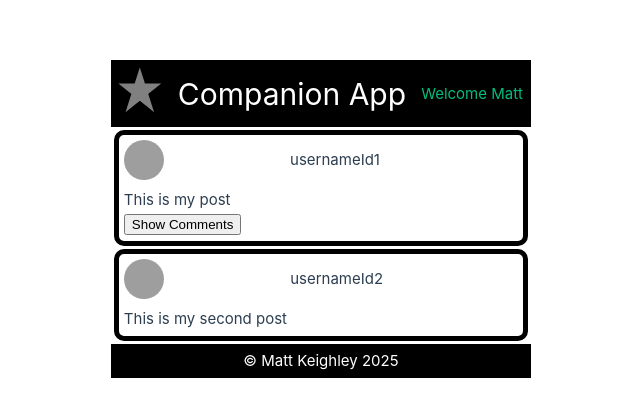
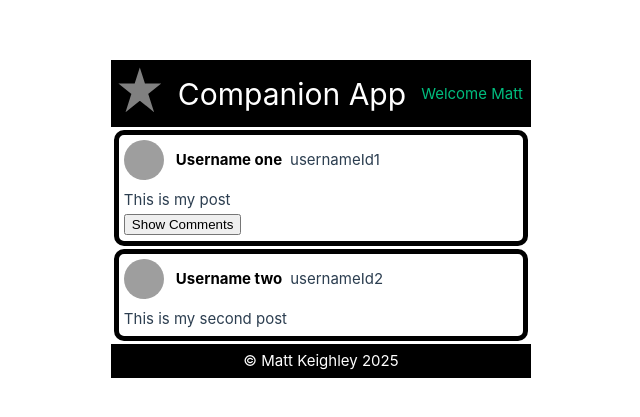
Before and after one commit to ShizuokaTerrier/2025-Social-Project, a Vue app: page / in a window 1280 px wide. Shown: the part 181-598 px from the top of the page, without its empty margins (109-749 px from the left). Built offline with nearby package versions, Linux system fonts and the light colour scheme; grey boxes are pictures that could not be loaded; the HTML template or start-up script is replaced by a standard one.

Commit message:
chore: refactor of SocialPost

```diff
--- a/src/components/TheWelcome.vue
+++ b/src/components/TheWelcome.vue
@@ -25,19 +25,15 @@ const posts = reactive([
 <template>
   <div>
     <SocialPost
-      :username="posts[0].username"
-      :userId="posts[0].userId"
-      :avatarSrc="posts[0].avatar"
-      :post="posts[0].post"
-      :comments="posts[0].comments"
-    ></SocialPost>
-    <SocialPost
-      :username="posts[1].username"
-      :userId="posts[1].userId"
-      :avatarSrc="posts[1].avatar"
-      :post="posts[1].post"
-      :comments="posts[1].comments"
-    ></SocialPost>
+      v-for="(post, index) in posts"
+      :username="post.username"
+      :userId="post.userId"
+      :avatarSrc="post.avatar"
+      :post="post.post"
+      :comments="post.comments"
+      :tags="post.tags"
+      :key="index"
+    />
   </div>
 </template>
 
--- a/src/components/molecules/SocialPost.vue
+++ b/src/components/molecules/SocialPost.vue
@@ -1,14 +1,12 @@
 <template>
-  <div class="SocialPost" :class="{ SocialPost__selected: selected }" @click="selected = !selected">
+  <div class="SocialPost" :class="{ SocialPost__selected: selected }" @click="onSelectedClick">
     <div class="header">
       <img class="avatar" :src="avatarSrc" alt="avatar" />
       <div class="name">{{ username }}</div>
       <div class="userId">{{ userId }}</div>
     </div>
     <div class="post">{{ post }}</div>
-    <button v-if="comments?.length ?? 0" @click="showComments = !showComments">
-      Show Comments
-    </button>
+    <button v-if="comments?.length ?? 0" @click="onShowComments">Show Comments</button>
   </div>
   <SocialPostComments v-if="showComments" :comments="comments" />
 </template>
@@ -24,6 +22,15 @@ const props = defineProps({
   post: String,
   comments: Array,
 })
+
+const onSelectedClick = () => {
+  selected.value = !selected.value
+}
+
+const onShowComments = () => {
+  showComments.value = !showComments.value
+}
+
 onMounted(() => {
   console.log(props.username)
 })
@@ -45,7 +52,7 @@ onMounted(() => {
   .name {
     font-weight: bold;
     margin-right: 8px;
-    color: white;
+    color: black;
   }
   border: 5px solid black;
   margin: 3px;
--- a/src/components/molecules/SocialPostComments.vue
+++ b/src/components/molecules/SocialPostComments.vue
@@ -1,14 +1,14 @@
 <template>
   <div>
     <p>Comments:</p>
-    <div v-for="(comment, index) in comments">
+    <div v-for="(comment, index) in comments" :key="index">
       <strong>This is comment number {{ index }}</strong>
       <p>{{ comment }}</p>
     </div>
   </div>
 </template>
 <script setup lang="ts">
-const props = defineProps({
+defineProps({
   comments: Array,
 })
 </script>
```
